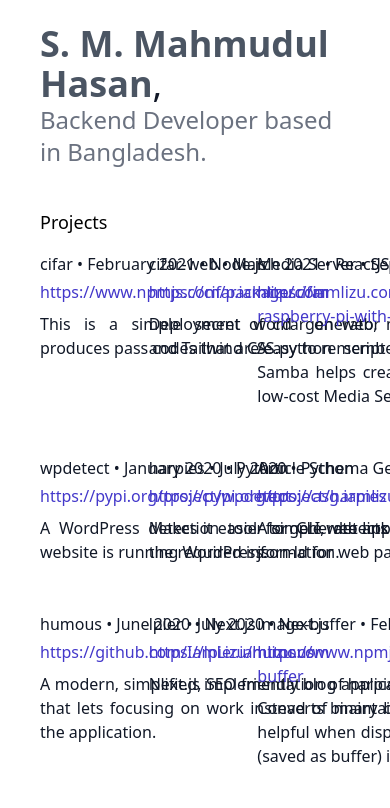
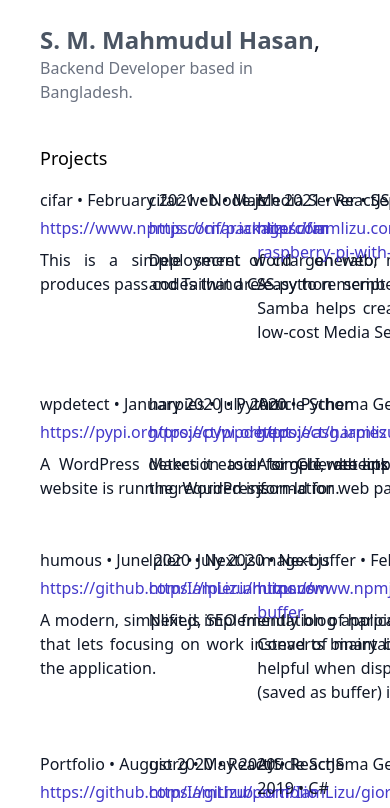
Before and after one commit to IamLizu/probable-parakeet, a React (Create React App) app: page / in a window 390 px wide. Shown: the top 808 px of the page. Built offline with nearby package versions, Linux system fonts and the light colour scheme.

Commit message:
header responsive revise 1

```diff
--- a/src/App.jsx
+++ b/src/App.jsx
@@ -6,14 +6,14 @@ function App() {
         <div className="">
             <header className="p-10 pt-6">
                 <h1 className="text-gray-900">
-                    <span className="text-4xl">
+                    <span className="text-2xl sm:text-4xl">
                         <span className="text-gray-600 font-bold hover:text-indigo-800">
                             <a href={pUser.website}>{pUser.name}</a>
                         </span>
                         ,
                     </span>
                     <br />
-                    <span className="text-2xl text-gray-500 cursor-default">
+                    <span className="sm:text-2xl text-gray-500 cursor-default">
                         {pUser.title}
                     </span>
                 </h1>
```
